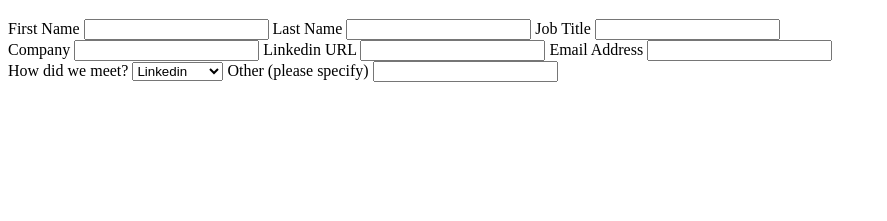
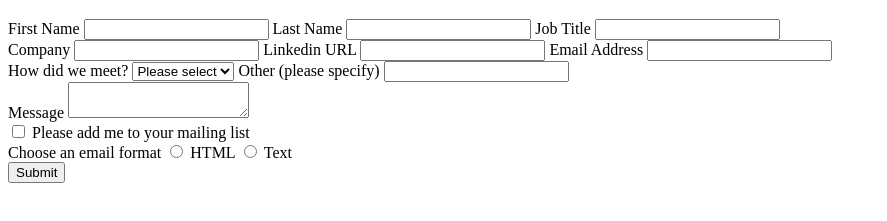
Before and after one commit to Ali200674/contact-form, a website: page views/contactpage.html in a window 1280 px wide. Shown: the part 61-282 px from the top of the page, without its empty margins (0-887 px from the left). Drawn offline with Linux system fonts and the light colour scheme.

Commit message:
Added rest of form.

```diff
--- a/views/contactpage.html
+++ b/views/contactpage.html
@@ -36,6 +36,7 @@
             <div id="third-row">
                 <label for="metOption">How did we meet?</label>
                 <select name="metOption" id="metOption">
+                    <option value="none">Please select</option>
                     <option value="Linkedin">Linkedin</option>
                     <option value="Conference">Conference</option>
                     <option value="Referral">Referral</option>
@@ -45,6 +46,31 @@
                 <label for="otherMetOption">Other (please specify) </label>
                 <input type="text" id="otherMetOption">
             </div>
+            <div id="fourth-row">
+                <label for="message">Message</label>
+                <textarea name="message" id="message"></textarea>
+            </div>
+            <div id="fifth-row">
+                <label for="mailingList">
+                    <input type="checkbox" id="mailingList">
+                    Please add me to your mailing list
+                </label>
+            </div>
+            <div id="sixth-row">
+                <label for="emailFormat">Choose an email format</label>
+
+                <label for="format">
+                    <input type="radio" name="format" id="HTML">
+                    HTML
+                </label>
+
+                <label for="format">
+                    <input type="radio" name="format" id="Text">
+                    Text
+                </label>
+            </div>
+
+            <button type="submit" id="submit-button">Submit</button>
         </form>
     </div>
 </body>
```
